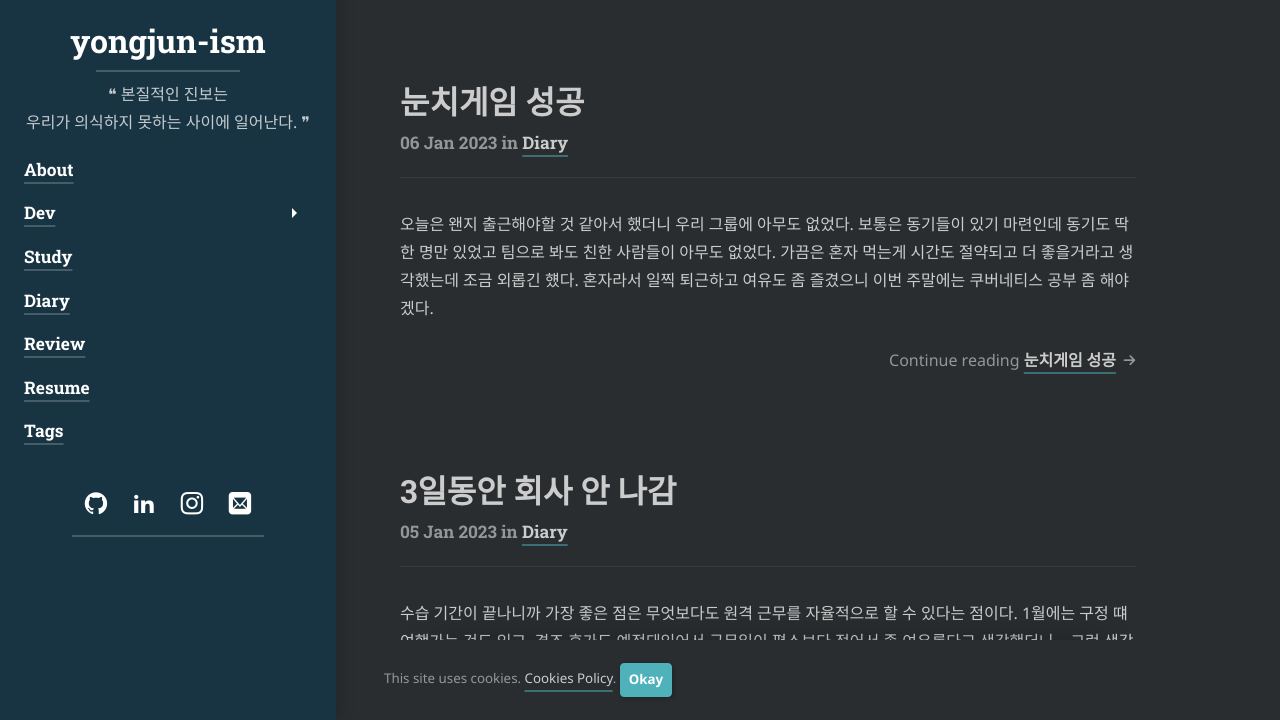
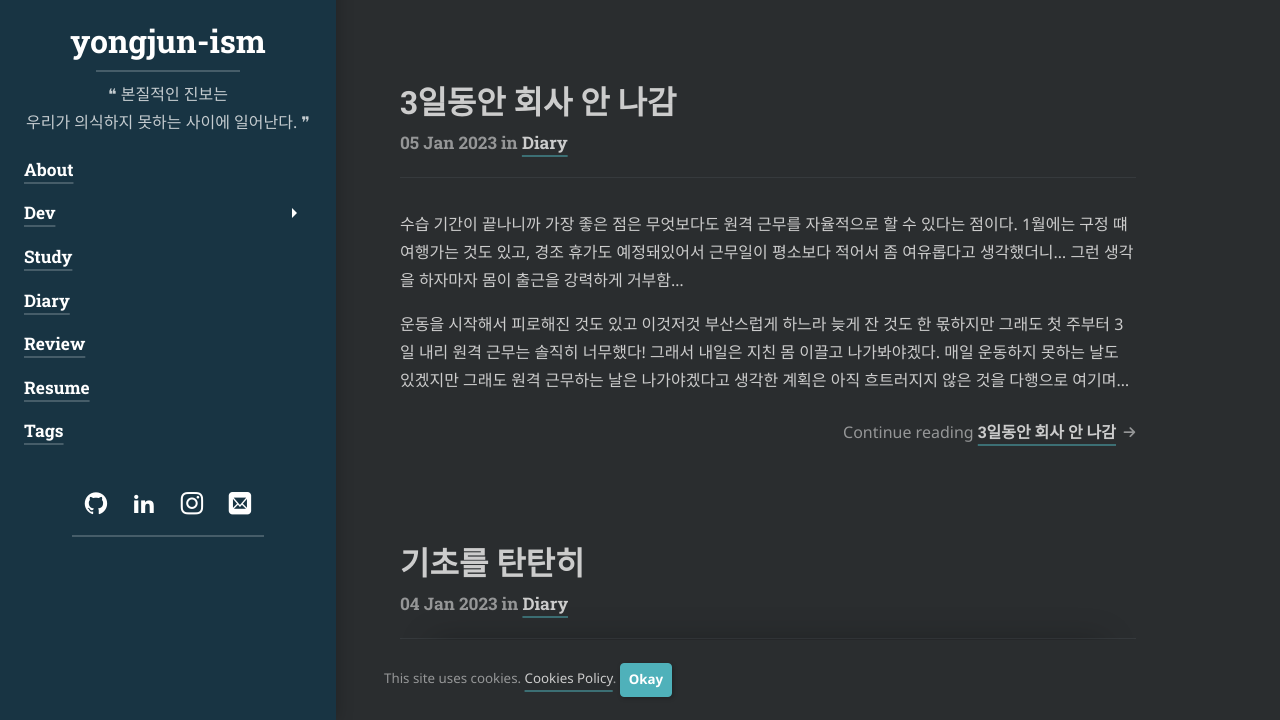
Before and after one commit to yongjunism/yongjunism.github.io, a Jekyll site: the page built from index.md, in a window 1280 px wide and 900 px high, scrolled down 27807 px, cut to the strip 180-900 px from the top of the window. Built offline with Jekyll 4.4.1, drawn with Linux system fonts in a browser that asks for light colours; cached includes are drawn as plain includes; nearby versions of some CDN libraries; some web fonts are replaced; library files that are not in the unit come from our copies.

Commit message:
Fix error

```diff
--- a/_posts/diary/2023-01-06-daily.md
+++ /dev/null
@@ -1,11 +0,0 @@
----
-layout: post
-title: "눈치게임 성공"
-subtitle: "Worked alone"
-category: diary
----
-
-오늘은 왠지 출근해야할 것 같아서 했더니 우리 그룹에 아무도 없었다.
-보통은 동기들이 있기 마련인데 동기도 딱 한 명만 있었고 팀으로 봐도 친한 사람들이 아무도 없었다.
-가끔은 혼자 먹는게 시간도 절약되고 더 좋을거라고 생각했는데 조금 외롭긴 헀다.
-혼자라서 일찍 퇴근하고 여유도 좀 즐겼으니 이번 주말에는 쿠버네티스 공부 좀 해야겠다.
```
Also changed, not shown: _posts/diary/2023-01-05-working-remotely-for-three-days.md (renamed from _posts/diary/2023-01-05-daily.md, +1 -1 lines).
